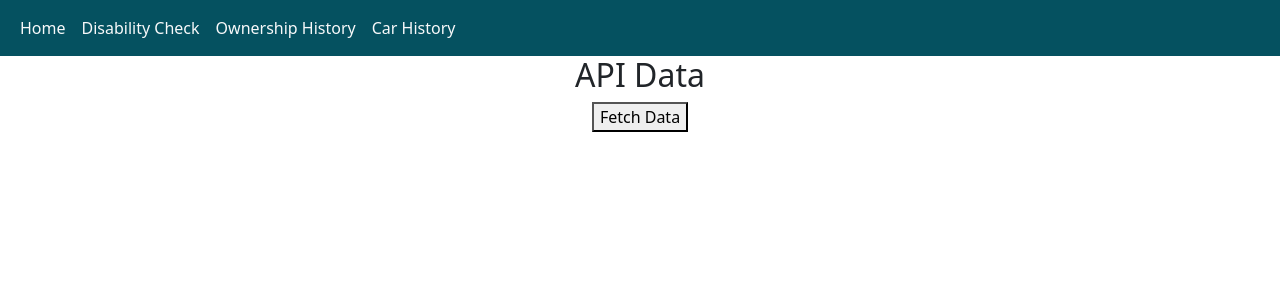
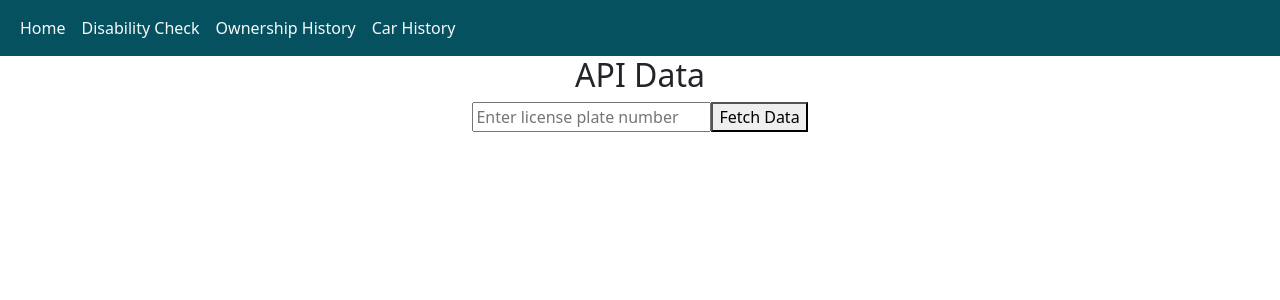
Before and after one commit to GilDev23/disability_check, a React (Create React App) app: page /carhistory in a window 1280 px wide. Shown: the top 300 px of the page. Built offline with nearby package versions, Linux system fonts and the light colour scheme.

Commit message:
fix car history

```diff
--- a/src/components/CarHistory.js
+++ b/src/components/CarHistory.js
@@ -1,53 +1,61 @@
 import axios from "axios";
-import React, { useState, useEffect } from "react";
+import React, { useState } from "react";
 
 const CarHistory = () => {
   const [apiData, setApiData] = useState(null);
-  const [loading, setLoading] = useState(false);
-  const [error, setError] = useState(null);
+  const [inputValue, setInputvalu] = useState("");
 
-  useEffect(() => {
-    // This effect runs whenever apiData changes
-    console.log(apiData);
-  }, [apiData]); // Only run the effect when apiData changes
+  const hendelInputValue = (event) => {
+    setInputvalu(event.target.value);
+  };
 
   const fetchData = async () => {
     try {
-      setLoading(true);
       const response = await axios.get(
-        "https://data.gov.il/api/3/action/datastore_search?resource_id=56063a99-8a3e-4ff4-912e-5966c0279bad&q=76485501"
+        `https://data.gov.il/api/3/action/datastore_search?resource_id=56063a99-8a3e-4ff4-912e-5966c0279bad&q=${inputValue}`
       );
       setApiData(response.data.result.records[0]);
     } catch (error) {
-      setError(error);
-    } finally {
-      setLoading(false);
+      console.log(error);
     }
   };
 
   const handleButtonClick = () => {
     fetchData();
+    console.log(inputValue);
   };
 
   return (
     <div className="text-center">
       <h2>API Data</h2>
+      <input
+        placeholder="Enter license plate number"
+        onChange={hendelInputValue}
+        value={inputValue}
+      ></input>
       <button onClick={handleButtonClick}>Fetch Data</button>
-
-      {/* <p>מספר רכב : {apiData.mispar_rechev}</p>
-      <p>מספר מנוע : {apiData.mispar_manoa}</p>
+      {/* Display object properties dynamically */}
+      {apiData && (
+        <>
+          {" "}
+          <p>מספר רכב : {apiData.mispar_rechev}</p>
+          <p>{apiData.mispar_manoa} : מספר מנוע </p>
           <p>קילומטר במבחן אחרון: {apiData.kilometer_test_aharon}</p>
           <p>
-        האם היה שינוי מבנה ברכב: {apiData.shinui_mivne_ind == 0 ? "לא" : "כן"}
+            האם היה שינוי מבנה ברכב:{" "}
+            {apiData.shinui_mivne_ind == 0 ? "לא" : "כן"}
           </p>
           <p>מותנע בגפ"מ: {apiData.gapam_ind == 0 ? "לא" : "כן"}</p>
           <p>
             האם היה שינוי צבע מקור : {apiData.shnui_zeva_ind == 0 ? "לא" : "כן"}
           </p>
           <p>
-        האם היה שינוי בצמיגי הרכב : {apiData.shinui_zmig_ind == 0 ? "לא" : "כן"}
+            האם היה שינוי בצמיגי הרכב :{" "}
+            {apiData.shinui_zmig_ind == 0 ? "לא" : "כן"}
           </p>
-      <p>תאריך רישום ראשון: {apiData.rishum_rishon_dt}</p> */}
+          <p>תאריך רישום ראשון: {apiData.rishum_rishon_dt}</p>{" "}
+        </>
+      )}
     </div>
   );
 };
```
Lines whose indentation alone changed are shown as unchanged.
